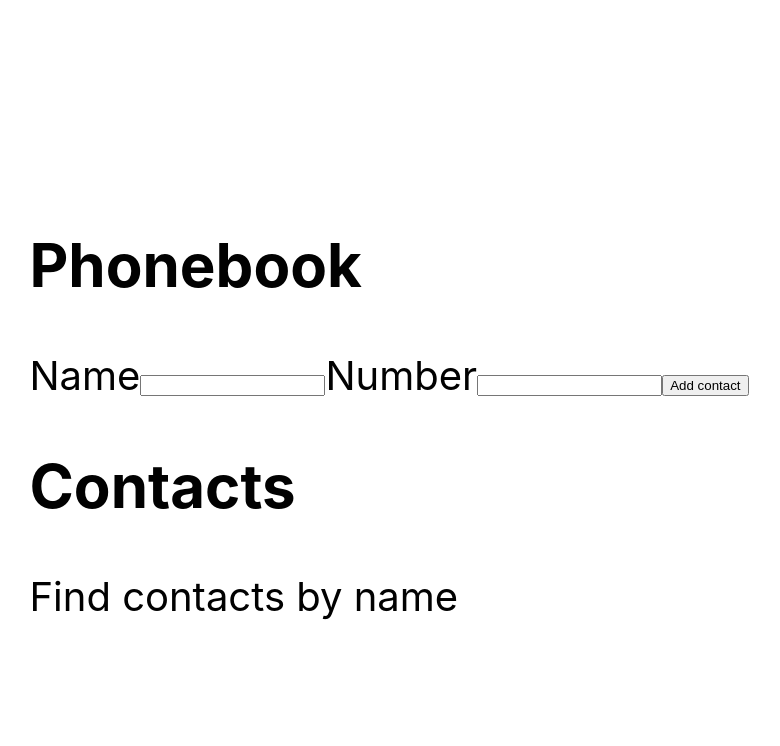
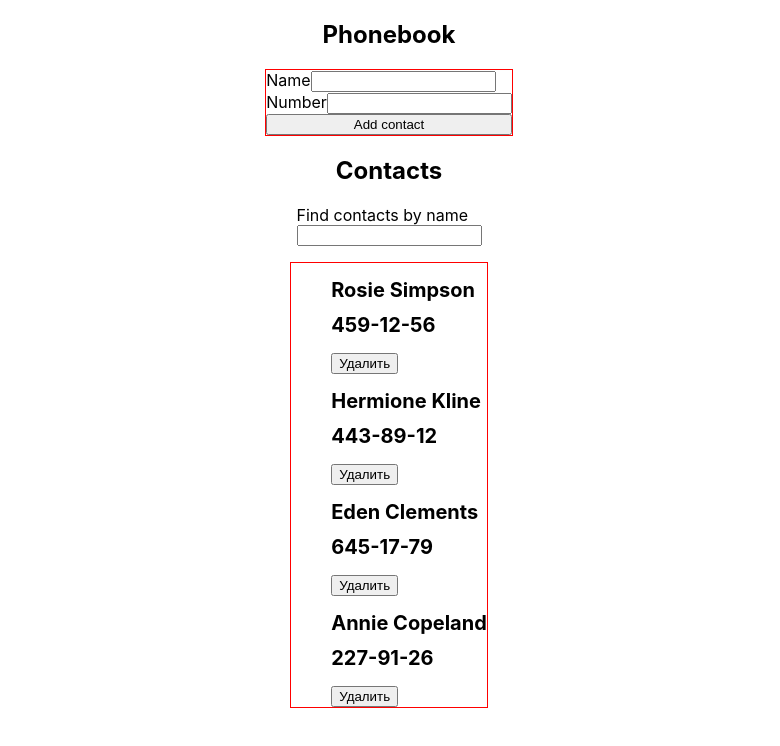
Before and after one commit to bobr1k92/goit-react-hw-02-phonebook, a React (Create React App) app: page / in a window 1280 px wide. Shown: the top 746 px of the page, without its empty margins (251-1031 px from the left). Built offline with nearby package versions, Linux system fonts and the light colour scheme.

Commit message:
todoList

```diff
--- a/src/components/App.jsx
+++ b/src/components/App.jsx
@@ -1,35 +1,17 @@
 import { Component } from "react";
 // import { nanoid } from 'nanoid'
+import Container from "./GlobalContainer/Container";
 import Form from "./Form/Form";
+import SearchContact from './SearchContact/SearchContact';
+import TodoList from "./TodoList/TodoList";
+import contacts from './contacts.json';
 
-export const App = () => {
-  return (
-    <div
-      style={{
-        height: '100vh',
-        display: 'flex',
-        flexDirection: 'column',
-        justifyContent: 'center',
-        alignItems: 'center',
-        fontSize: 40,
-        color: '#010101'
-      }}
-    >
-      <SignContactForm/>
-    </div>
-  );
-};
+
+
 
 const INITIAL_STATE = {
-  contacts: [
-    {id: 'id-1', name: 'Rosie Simpson', number: '459-12-56'},
-  {id: 'id-2', name: 'Hermione Kline', number: '443-89-12'},
-  {id: 'id-3', name: 'Eden Clements', number: '645-17-79'},
-  {id: 'id-4', name: 'Annie Copeland', number: '227-91-26'},
-  ],
+  contacts,
 };
-
-
 class SignContactForm extends Component {
   state = {
     ...INITIAL_STATE,
@@ -44,7 +26,21 @@ class SignContactForm extends Component {
     const { contacts, name, number, } = this.state;
 
     return (
+      <Container>
+        <h2>Phonebook</h2>
       <Form onSubmit={this.formSubmitData}/>
+      <h2>Contacts</h2>
+      <SearchContact/>
+      <TodoList todos={contacts}/>
+      </Container>
     );
   }
 }
+
+export const App = () => {
+  return (
+    <div>
+      <SignContactForm/>
+    </div>
+  );
+};
--- a/src/components/Form/Form.jsx
+++ b/src/components/Form/Form.jsx
@@ -1,4 +1,5 @@
 import { Component } from "react";
+import css from './form.module.css'
 
 class Form extends Component {
 
@@ -23,8 +24,7 @@ class Form extends Component {
 
     render(){
         return (
-        <form onChange={this.handleSubmit}>
-            <h2>Phonebook</h2>
+        <form className={css.form} onChange={this.handleSubmit}>
             <label htmlFor="">Name
             <input
       type="text"
@@ -48,8 +48,6 @@ class Form extends Component {
     />
           </label>
             <button type="submit">Add contact</button>
-          <h2>Contacts</h2>
-            <label htmlFor="">Find contacts by name</label>
           </form>
           );
 
--- /dev/null
+++ b/src/components/Form/form.module.css
@@ -0,0 +1,5 @@
+.form {
+    display: flex;
+    flex-direction: column;
+    border: 1px solid red;
+};
--- /dev/null
+++ b/src/components/GlobalContainer/Container.jsx
@@ -0,0 +1,9 @@
+import css from './container.module.css';
+
+const Container = ({children}) => (
+    <div className={css.container}>
+        {children}
+    </div>
+);
+
+export default Container;
--- /dev/null
+++ b/src/components/GlobalContainer/container.module.css
@@ -0,0 +1,15 @@
+.container {
+    padding-left: 15px;
+    padding-right: 15px;
+    margin-left: auto;
+    margin-right: auto;
+    width: 1200px;
+    display: flex;
+    flex-direction: column;
+    align-items: center;
+
+};
+
+ul {
+    list-style: none;
+}
--- /dev/null
+++ b/src/components/SearchContact/SearchContact.jsx
@@ -0,0 +1,13 @@
+import { Component } from "react";
+import css from './searchContact.module.css'
+
+const SearchContact = ({id}) => (
+<div className={css.searchContainer}>
+    <label claasName={css.label} htmlFor="">Find contacts by name</label>
+    <input type="text" />
+
+</div>
+);
+
+
+export default SearchContact
--- /dev/null
+++ b/src/components/SearchContact/searchContact.module.css
@@ -0,0 +1,9 @@
+.searchContainer {
+    display: flex;
+    flex-direction: column;
+};
+
+.label {
+    display: flex;
+    flex-direction: column;
+}
--- /dev/null
+++ b/src/components/TodoList/TodoList.jsx
@@ -0,0 +1,15 @@
+import { Component } from "react";
+import css from './todolist.module.css';
+
+const TodoList = ({todos}) => (
+ <ul className={css.todoList}>{
+    todos.map(({id, name, number}) => (
+        <li className={css.todoItem} key={id}>
+        <p>{name}</p>
+        <p>{number}</p>
+        <button type="button">Удалить</button>
+        </li>))}
+</ul>
+);
+
+export default TodoList
--- /dev/null
+++ b/src/components/TodoList/todolist.module.css
@@ -0,0 +1,10 @@
+.todoList {
+    border: 1px solid red;
+    list-style: none;
+}
+
+.todoItem {
+font-weight: 700;
+font-size: 20px;
+line-height: 15px;
+}
--- /dev/null
+++ b/src/components/contacts.json
@@ -0,0 +1,6 @@
+[
+    {"id": "id-1", "name": "Rosie Simpson", "number": "459-12-56"},
+    {"id": "id-2", "name": "Hermione Kline", "number": "443-89-12"},
+    {"id": "id-3", "name": "Eden Clements", "number": "645-17-79"},
+    {"id": "id-4", "name": "Annie Copeland", "number": "227-91-26"}
+]
```
